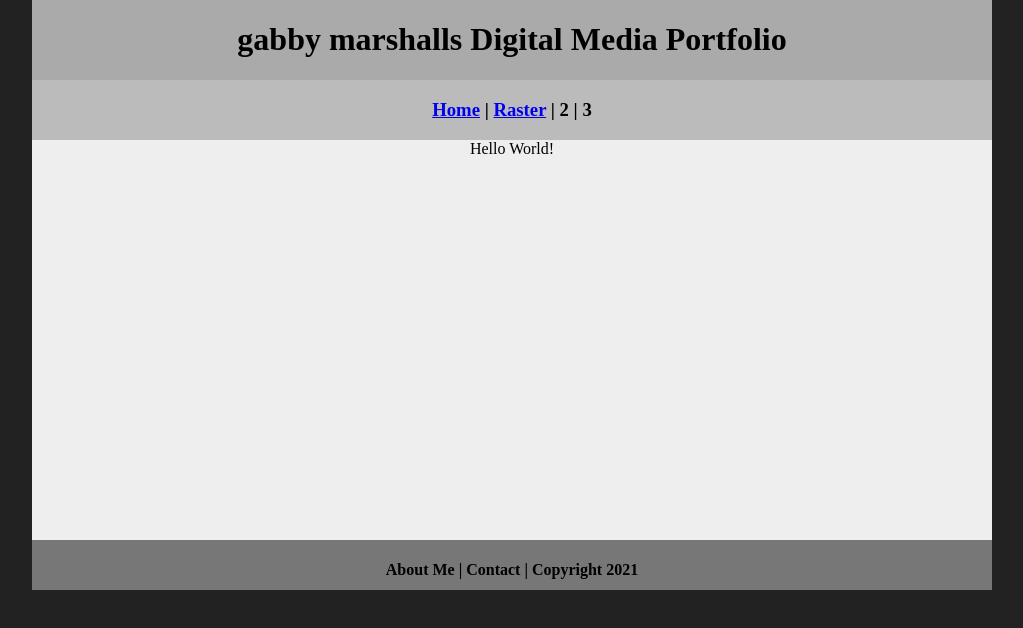
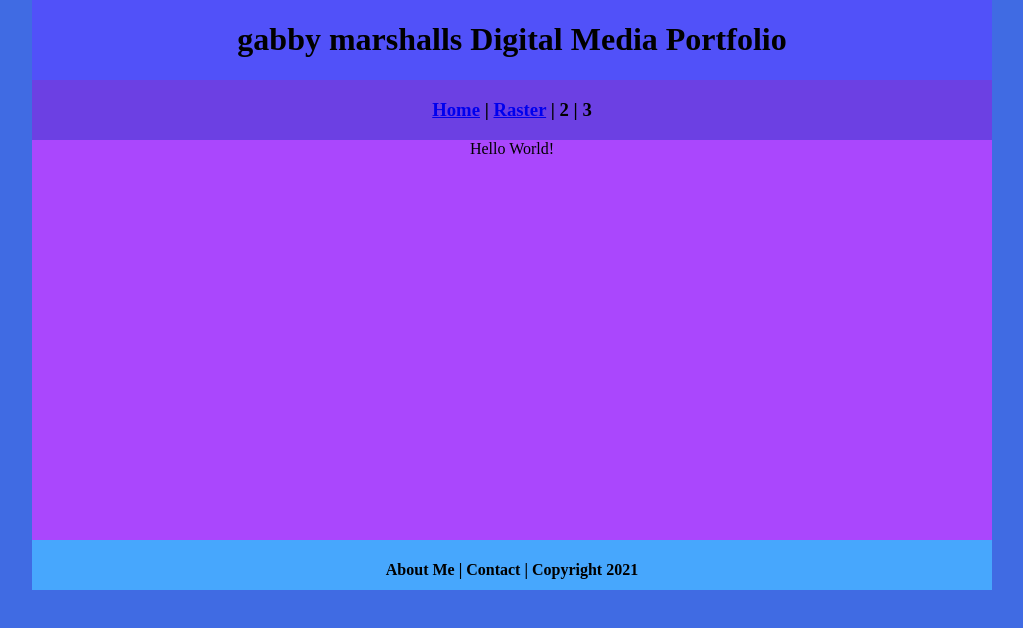
Before and after one commit to gabbymarshall/gabby-, a plain HTML site: page index.html in a window 1280 px wide. Shown: the whole page, without its empty margins (128-1151 px from the left). Drawn offline with Linux system fonts and the light colour scheme.

Commit message:
Update myCSS.css

```diff
--- a/myCSS.css
+++ b/myCSS.css
@@ -4,14 +4,14 @@ body {
 	margin: 0 auto;
 }
 .homePage {
-	background: #222222;
+	background: #406BE3;
 }
 .container {
 	width: 960px;
 	margin: 0 auto;
 }
 .header {
-	background: #AAAAAA;
+	background: #5151F9;
 	text-align: center;
 	margin: 0px;
 	padding: 5;
@@ -21,7 +21,7 @@ body {
 
 }
 .nav {
-	background: #BBBBBB;
+	background: #6C40E3;
 	margin: 0px;
 	padding: 5;
 	float: left;
@@ -30,7 +30,7 @@ body {
 	text-align: center;
 }
 .content {
-	background: #EEEEEE;
+	background: #AA47FD;
 	margin: 0px;
 	float: left;
 	width: 100%;
@@ -38,7 +38,7 @@ body {
 	text-align: center;
 }
 .footer {
-	background: #777777;
+	background: #47A7FD;
 	margin: 0px;
 	float: left;
 	width: 100%;
```
